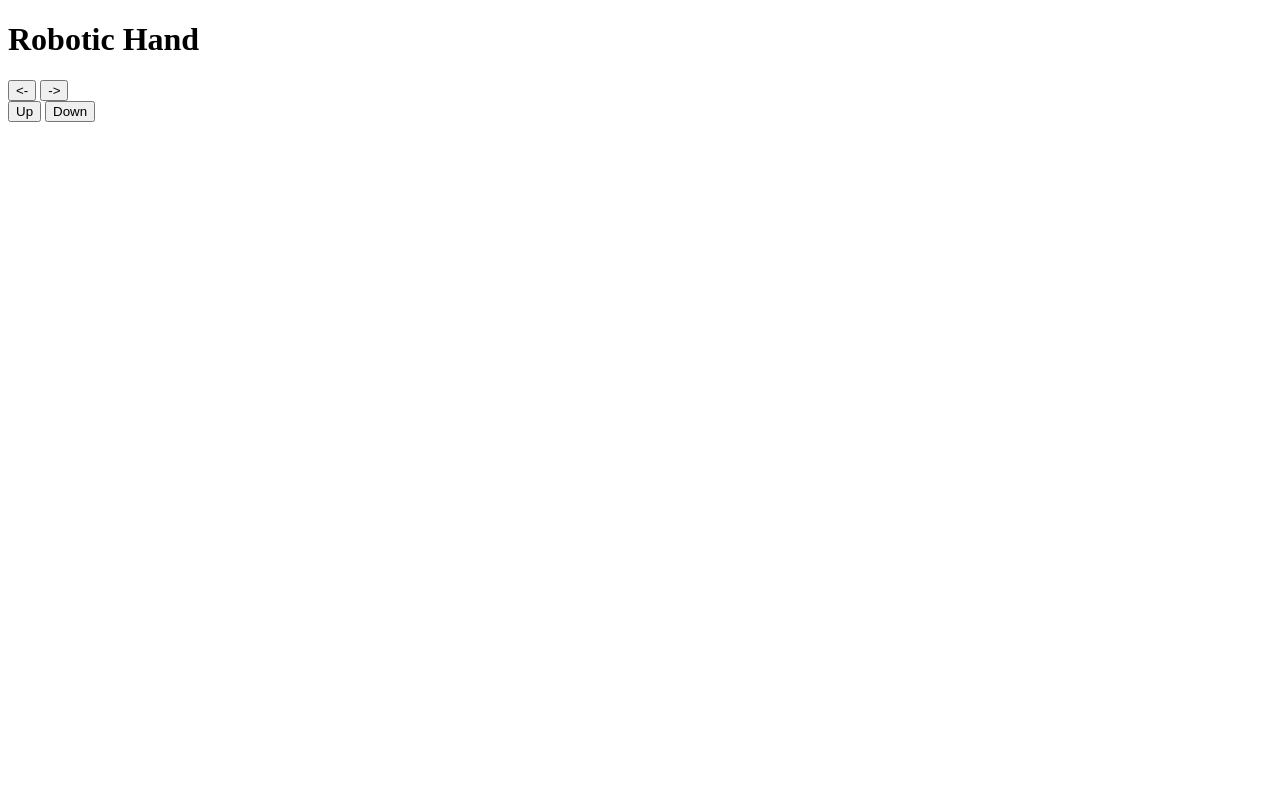
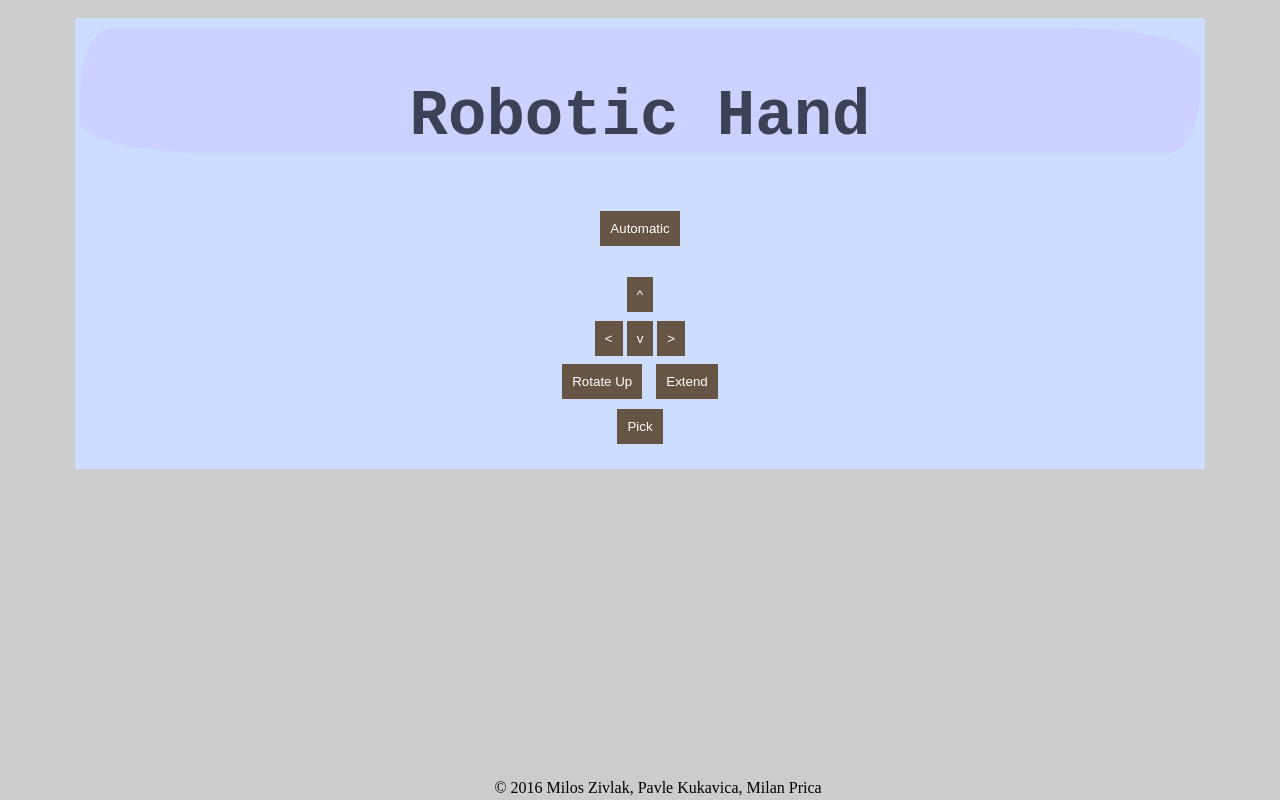
Before and after one commit to Mehatron/RoboticHand-Server, a Flask app: page / in a window 1280 px wide. Run offline with Flask 2, Linux system fonts and the light colour scheme; some libraries are stand-ins or nearby versions.

Commit message:
Basics design

```diff
--- /dev/null
+++ b/static/controls.css
@@ -0,0 +1,29 @@
+.page {
+    text-align: center;
+}
+
+button {
+    background-color: #665544;
+    border: 0px;
+    color: white;
+    padding: 10px;
+    margin: 5px;
+}
+
+button.arrow {
+    margin: 0px;
+}
+
+button:hover {
+    background-color: #776655;
+}
+
+button:active {
+    background-color: #887766;
+}
+
+table {
+    text-align: center;
+    margin-left: auto;
+    margin-right: auto;
+}
--- a/static/style.css
+++ b/static/style.css
@@ -0,0 +1,33 @@
+body {
+    background-color: #CCCCCC;
+    padding: 10px;
+}
+
+.page {
+    background-color: #CCDDFF;
+    width: 90%;
+    height: 95%;
+    padding: inherit;
+    padding-left: 5px;
+    padding-right: 5px;
+    margin-left: auto;
+    margin-right: auto;
+}
+
+.header {
+    color: #000011;
+    background-color: #CCCCFF;
+    font-family: "Courier New", monospace;
+    font-size: xx-large;
+    text-align: center;
+    opacity: 0.7;
+    padding-top: inherit;
+    border-radius: 1em 4em 1em 4em / 2em 1em 2em 1em;
+}
+
+.footer {
+    text-align: center;
+    position: fixed;
+    bottom: 3px;
+    width: 100%;
+}
--- a/templates/index.html
+++ b/templates/index.html
@@ -3,12 +3,23 @@
 {% block head %}
     <script type="text/javascript" src="//cdnjs.cloudflare.com/ajax/libs/socket.io/1.3.6/socket.io.min.js"></script>
     <script type="text/javascript" src="{{ url_for('static', filename='communication.js') }}"></script>
+    <link type="text/css" rel="stylesheet" href="{{ url_for('static', filename='controls.css') }}" />
 {% endblock %}
 
 {% block body %}
-    <button id="btnLeft"><-</button>
-    <button id="btnRight">-></button>
-    <br />
-    <button id="btnUp">Up</button>
-    <button id="btnDown">Down</button>
+    <button id="btnModeSelect">Automatic</button>
+    <br /><br />
+    <table>
+        <tr>
+            <td colspan="3"><button id="btnUp">^</button></td>
+        </tr>
+        <tr>
+            <td><button id="btnLeft" class="arrow">&lt</button></td>
+            <td><button id="btnDown" class="arrow">v</button></td>
+            <td><button id="btnRight" class="arrow">&gt</button></td>
+        </tr>
+    </table>
+    <button id="btnRotate">Rotate Up</button>
+    <button id="btnExtend">Extend</button><br />
+    <button id="btnGrab">Pick</button>
 {% endblock %}
--- a/templates/layout.html
+++ b/templates/layout.html
@@ -3,6 +3,7 @@
     <head>
         <title>Robotic Hand</title>
         <script type="text/javascript" src="//code.jquery.com/jquery-1.12.4.min.js"></script>
+        <link type="text/css" rel="stylesheet" href="{{ url_for('static', filename='style.css') }}" />
         {% block head %}
         {% endblock %}
     </head>
@@ -18,5 +19,8 @@
                 {% endblock %}
             </div>
         </div>
+        <div class="footer">
+            &copy 2016 Milos Zivlak, Pavle Kukavica, Milan Prica
+        </div>
     </body>
 </html>
```
